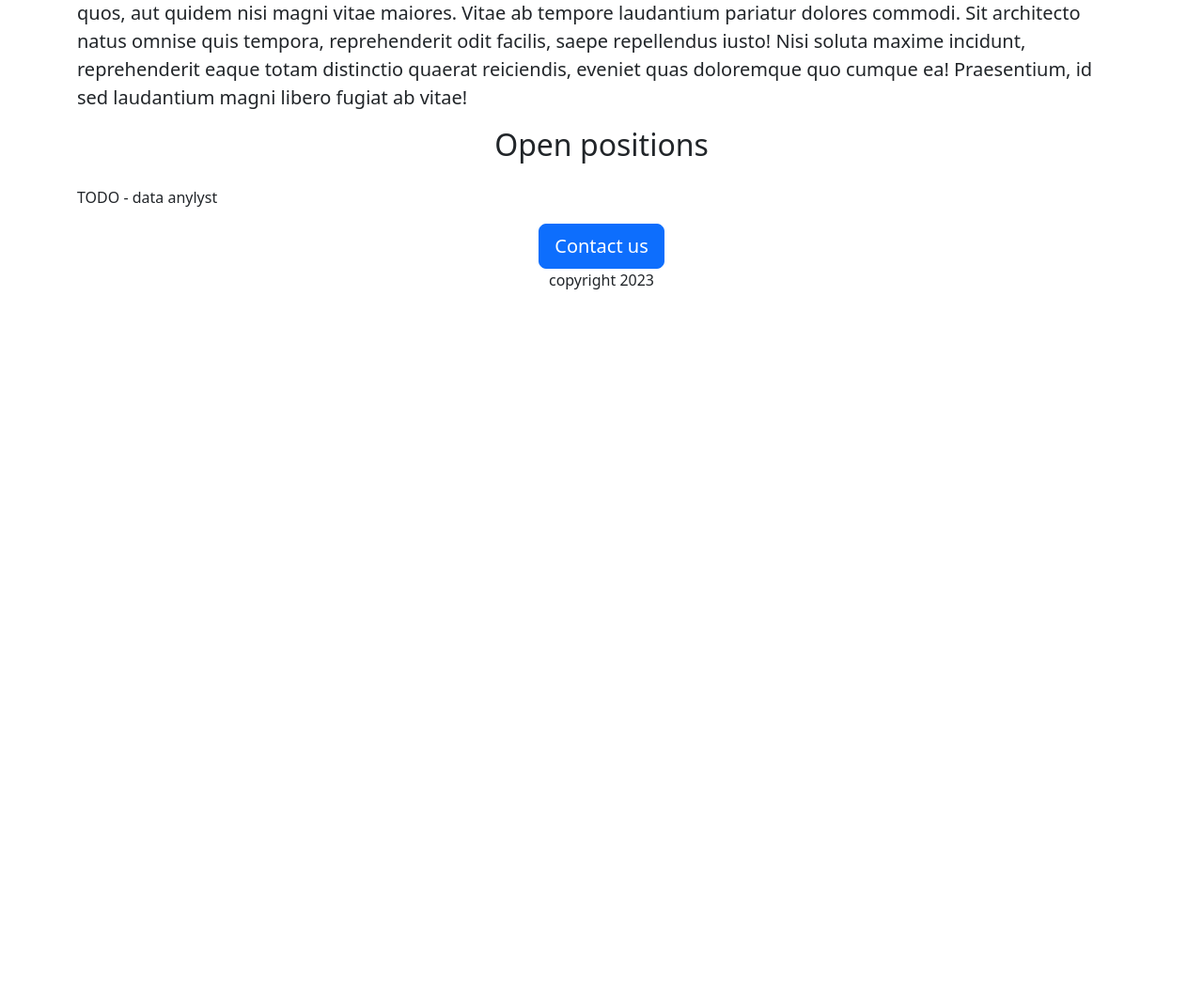
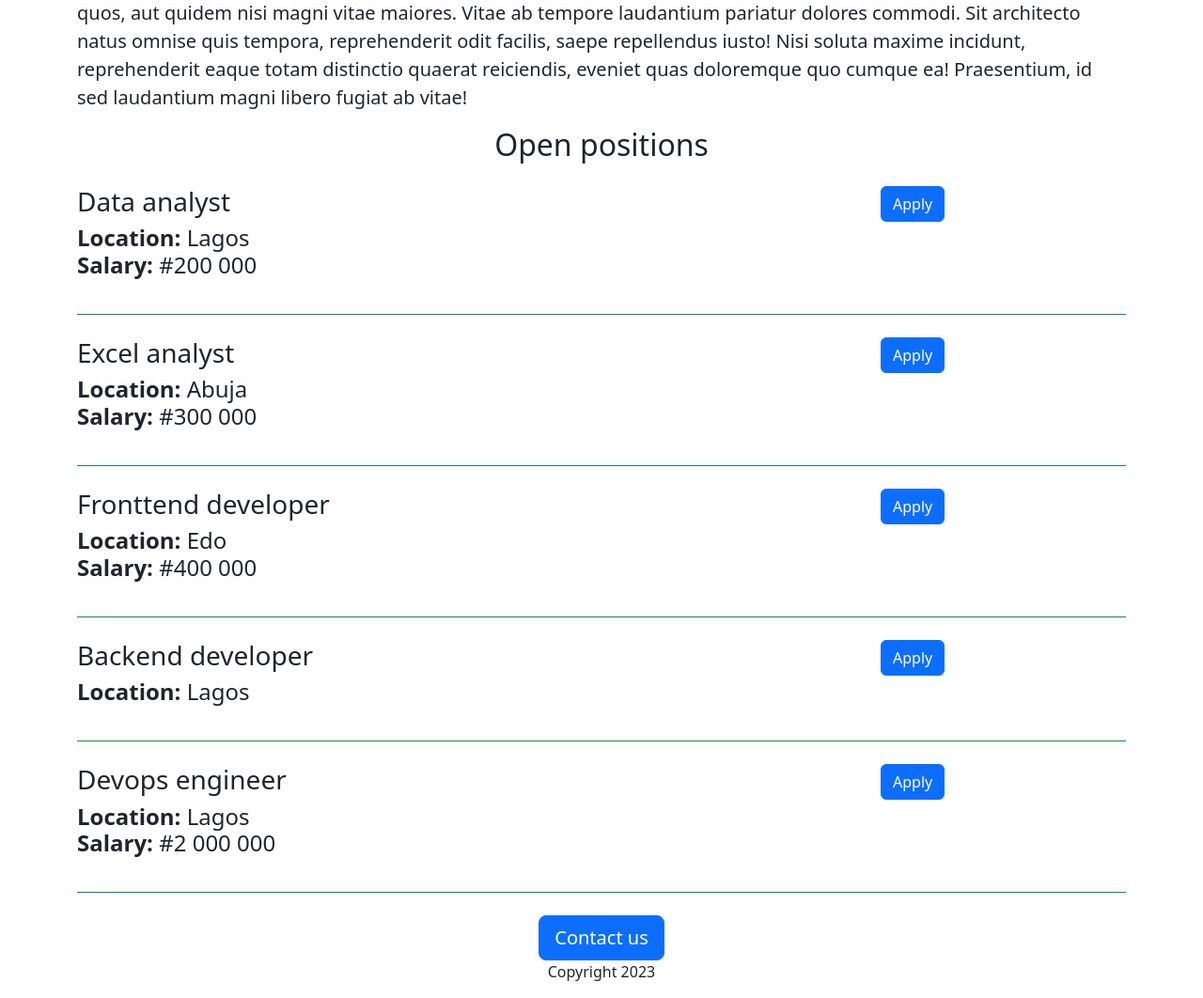
Before and after one commit to OLUDAMI08/portfolio_project, a Flask app: page / in a window 1280 px wide. Shown: the part 557-1619 px from the top of the page at 94% size. Before the commit the page ends 865 px from the top, so only its background shows below. Run offline with Flask 3, Linux system fonts and the light colour scheme.

Commit message:
added dynamic data and api routes

```diff
--- a/app.py
+++ b/app.py
@@ -1,12 +1,49 @@
-from flask import Flask, render_template
+from flask import Flask, render_template, jsonify
 
 app = Flask(__name__)
+
+JOBS = [
+    {
+        'id' :1,
+        'title': 'Data analyst',
+        'location' : 'Lagos',
+        'salary' : '#200 000'
+    },
+      {
+        'id' :2,
+        'title': 'Excel analyst',
+        'location' : 'Abuja',
+        'salary' : '#300 000'
+    },
+      {
+        'id' :3,
+        'title': 'Fronttend developer',
+        'location' : 'Edo',
+        'salary' : '#400 000'
+    },
+      {
+        'id' :4,
+        'title': 'Backend developer',
+        'location' : 'Lagos',
+
+    },
+      {
+        'id' :5,
+        'title': 'Devops engineer',
+        'location' : 'Lagos',
+        'salary' : '#2 000 000'
+    }
+
+]
 
 
 @app.route('/')
 def home():
-    return render_template('home.html')
+    return render_template('home.html', jobs=JOBS)
 
+@app.route('/api/jobs')
+def list_jobs():
+    return jsonify(JOBS)
 
 if __name__ == '__main__':
     app.run(debug=True)
--- a/templates/home.html
+++ b/templates/home.html
@@ -34,10 +34,11 @@
         ea! Praesentium, id sed laudantium magni libero fugiat ab vitae!
       </p>
       <h2 class="text-center mt-2 mb-4">Open positions</h2>
-      <p>TODO - data anylyst</p>
+      {% for job in jobs%} {%include 'jobitems.html'%} {%endfor%}
+
       <div class="text-center">
         <button type="button" class="btn btn-primary btn-lg">Contact us</button>
-        <p mt-2 mb-4>copyright 2023</p>
+        <p mt-2 mb-4>Copyright 2023</p>
       </div>
     </div>
   </body>
--- /dev/null
+++ b/templates/jobitems.html
@@ -0,0 +1,24 @@
+<div class="h4 pb-2 mb-4 border-bottom border-success">
+  <div class="row">
+    <div class="col-9">
+      <div>
+        <h3>{{ job.get('title')}}</h3>
+      </div>
+      <div>
+        <b>Location:</b>
+        {{ job.get('location')}}
+      </div>
+
+      {% if 'salary' in job%}
+      <div>
+        <b>Salary:</b>
+        {{ job.get('salary')}}
+      </div>
+      {%endif%} <br />
+    </div>
+
+    <div class="d-grid gap-2 d-md-block col-3">
+      <button class="btn btn-primary" type="button">Apply</button>
+    </div>
+  </div>
+</div>
```
